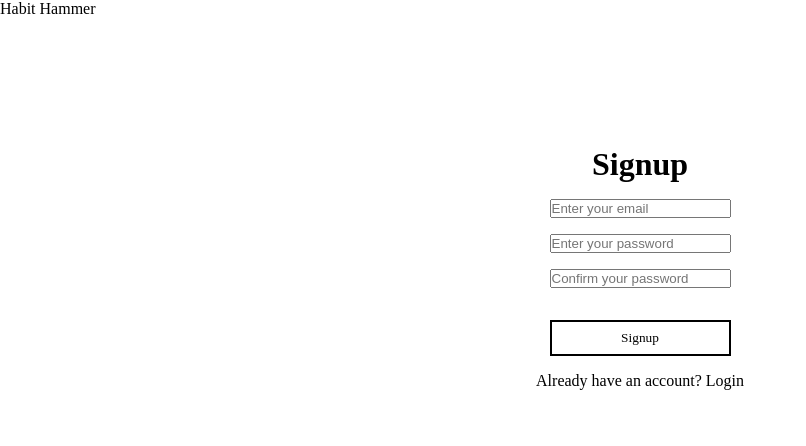
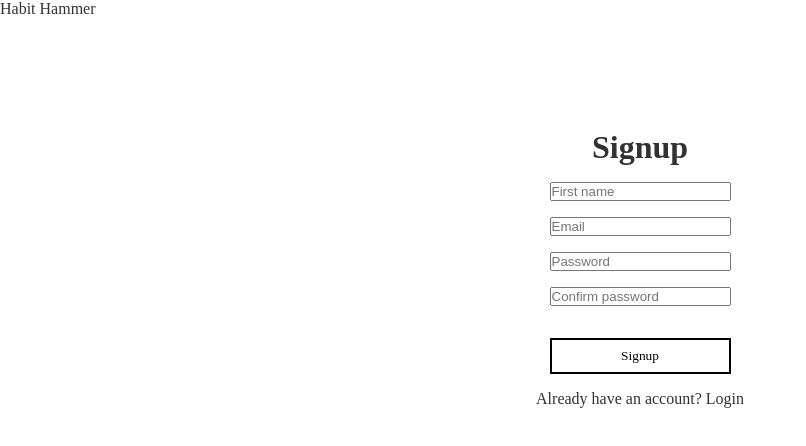
Before and after one commit to Clarkson9/habit-hammer, a React (Create React App) app: page /signup in a window 1280 px wide. Shown: the top 446 px of the page, without its empty margins (0-806 px from the left). Built offline with nearby package versions, Linux system fonts and the light colour scheme.

Commit message:
add logic to post signup data to server

```diff
--- a/src/App.scss
+++ b/src/App.scss
@@ -1,5 +1,14 @@
 @use "./styles/partials/variables" as *;
 @use "./styles/partials/mixins" as *;
+
+* {
+	// font-family: "Avenir", "Avenir Alt";
+}
+
+body {
+	color: $primary-black;
+	// background-color: $primary-white;
+}
 
 .center-box {
 	display: flex;
--- a/src/pages/Login/Login.js
+++ b/src/pages/Login/Login.js
@@ -11,19 +11,17 @@ const Login = () => {
 					<input
 						type="text"
 						name="emailInput"
-						id="emailInput"
 						className="entry-form__input"
 						// onChange={handleChangeComment}
 						// value={comment}
-						placeholder="Enter your email"></input>
+						placeholder="Email"></input>
 					<input
 						type="text"
 						name="passwordInput"
-						id="passwordInput"
 						className="entry-form__input"
 						// onChange={handleChangeComment}
 						// value={comment}
-						placeholder="Enter your password"></input>
+						placeholder="Password"></input>
 					<button className="button button--entry" type="submit">
 						Login
 					</button>
--- a/src/pages/Signup/Signup.js
+++ b/src/pages/Signup/Signup.js
@@ -1,37 +1,100 @@
 import "./Signup.scss";
 
-import { Link } from "react-router-dom";
+import { useState } from "react";
+import { Link, useNavigate } from "react-router-dom";
+import axios from "axios";
 
 const Signup = () => {
+	const [errors, setErrors] = useState({});
+	const [formValues, setFormValues] = useState({
+		first_name: "",
+		email: "",
+		password: "",
+		password_confirm: "",
+	});
+
+	const navigate = useNavigate();
+
+	const handleChangeState = (event) => {
+		const { name, value } = event.target;
+		setFormValues({
+			...formValues,
+			[name]: value,
+		});
+		setErrors({
+			...errors,
+			[name]: "",
+		});
+	};
+
+	const handleSubmit = (event) => {
+		event.preventDefault();
+
+		// email validation
+		const emailRegex = /^[a-zA-Z0-9._%+-]+@[a-zA-Z0-9.-]+\.[a-zA-Z]{2,}$/;
+
+		let formErrors = {};
+		if (!formValues.first_name) formErrors.first_name = true;
+		if (!formValues.email) formErrors.email = true;
+		if (!emailRegex.test(formValues.email)) formErrors.invalid_email = true;
+		if (!formValues.password) formErrors.password = true;
+		if (!formValues.password_confirm) formErrors.password_confirm = true;
+		setErrors(formErrors);
+
+		if (Object.keys(formErrors).length === 0) {
+			// No errors, form is valid
+			axios
+				.post("http://localhost:8080/user/register", formValues)
+				.then((response) => {
+					console.log(response.data);
+					localStorage.setItem("authToken", response.data.token);
+					navigate("/list");
+				})
+				.catch((err) => {
+					console.log(err);
+					if (err.response.status === 409) {
+						return setErrors({
+							...errors,
+							taken_email: true,
+						});
+					}
+				});
+		}
+	};
+
 	return (
 		<div className="center-box">
 			<div className="form-container">
 				<h1>Signup</h1>
-				<form className="entry-form">
+				<form className="entry-form" onSubmit={handleSubmit}>
 					<input
 						type="text"
-						name="emailInput"
-						id="emailInput"
+						name="first_name"
 						className="entry-form__input"
-						// onChange={handleChangeComment}
-						// value={comment}
-						placeholder="Enter your email"></input>
+						onChange={handleChangeState}
+						value={formValues.first_name}
+						placeholder="First name"></input>
 					<input
 						type="text"
-						name="passwordInput"
-						id="passwordInput"
+						name="email"
 						className="entry-form__input"
-						// onChange={handleChangeComment}
-						// value={comment}
-						placeholder="Enter your password"></input>
+						onChange={handleChangeState}
+						value={formValues.email}
+						placeholder="Email"></input>
 					<input
-						type="text"
-						name="confirmPasswordInput"
-						id="confirmPasswordInput"
+						type="password"
+						name="password"
 						className="entry-form__input"
-						// onChange={handleChangeComment}
-						// value={comment}
-						placeholder="Confirm your password"></input>
+						onChange={handleChangeState}
+						value={formValues.password}
+						placeholder="Password"></input>
+					<input
+						type="password"
+						name="password_confirm"
+						className="entry-form__input"
+						onChange={handleChangeState}
+						value={formValues.password_confirm}
+						placeholder="Confirm password"></input>
 					<button className="button button--entry" type="submit">
 						Signup
 					</button>
--- a/src/styles/partials/_variables.scss
+++ b/src/styles/partials/_variables.scss
@@ -3,7 +3,7 @@ $breakpoint-tablet: 768px;
 $breakpoint-desktop: 1280px;
 
 // Colors
-// $primary-black: #323232;
+$primary-black: #323232;
 // $primary-blue: #0095ff;
 // $primary-silver: #afafaf;
 // $primary-white: #ffffff;
```
